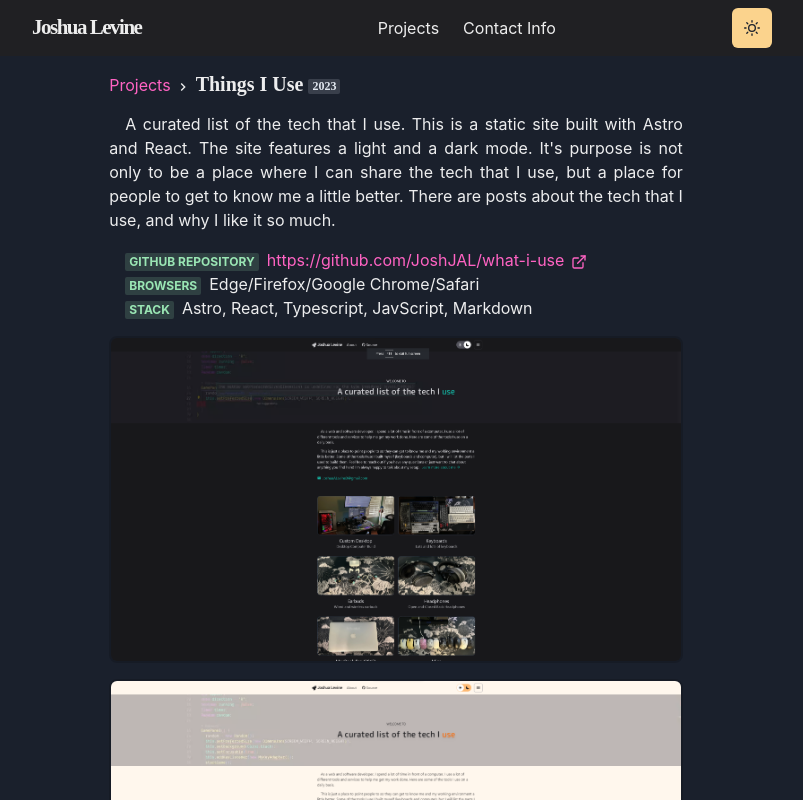
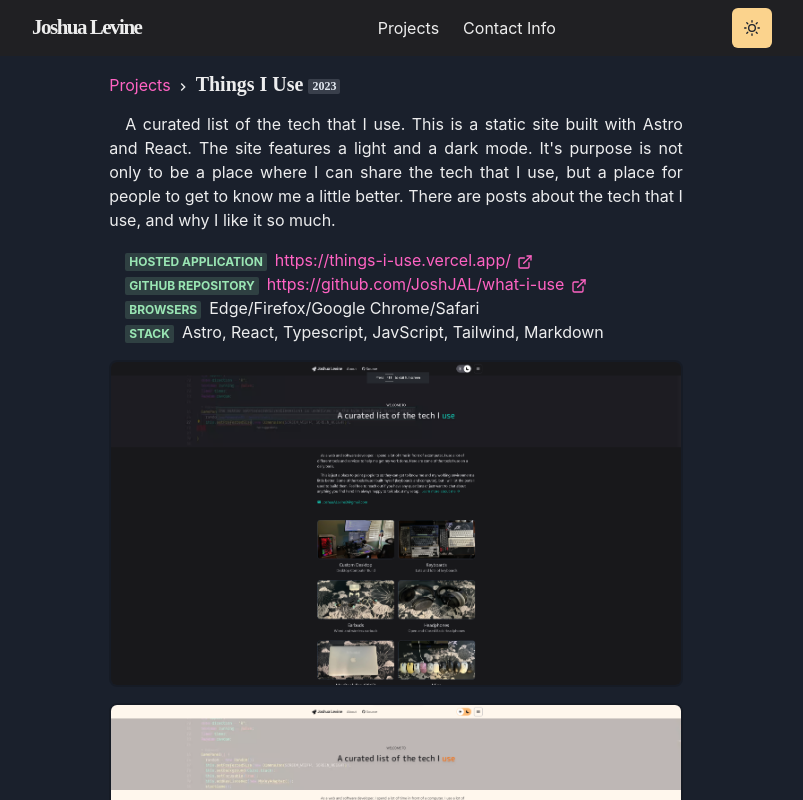
Before and after one commit to JoshJAL/updated-portfolio, a Next.js app: page /projects/thingsIUse in a window 1280 px wide. Shown: the top 800 px of the page, without its empty margins (244-1047 px from the left). Built offline with nearby package versions, Linux system fonts and the light colour scheme.

Commit message:
add hosted application to things I use

```diff
--- a/pages/projects/adminDashboard.js
+++ b/pages/projects/adminDashboard.js
@@ -21,7 +21,7 @@ const Work = () => {
         </P>
         <List ml={4} my={4}>
           <ListItem>
-            <Meta>Working Application</Meta>
+            <Meta>Hosted Application</Meta>
             <Link href='https://admin-dashboard-six-lake.vercel.app/'>
               https://admin-dashboard-six-lake.vercel.app/ <ExternalLinkIcon mx='2px' />
             </Link>
--- a/pages/projects/simpleCalculator.js
+++ b/pages/projects/simpleCalculator.js
@@ -17,7 +17,7 @@ const Work = () => {
         </P>
         <List ml={4} my={4}>
           <ListItem>
-            <Meta>Working Application</Meta>
+            <Meta>Hosted Application</Meta>
             <Link href='https://joshjal.github.io/simpleCalculator/'>
               https://joshjal.github.io/simpleCalculator/ <ExternalLinkIcon mx='2px' />
             </Link>
--- a/pages/projects/thingsIUse.js
+++ b/pages/projects/thingsIUse.js
@@ -19,6 +19,12 @@ const Work = () => {
         </P>
         <List ml={4} my={4}>
           <ListItem>
+            <Meta>Hosted Application</Meta>
+            <Link href='https://things-i-use.vercel.app/'>
+              https://things-i-use.vercel.app/ <ExternalLinkIcon mx='2px' />
+            </Link>
+          </ListItem>
+          <ListItem>
             <Meta>GitHub Repository</Meta>
             <Link href='https://github.com/JoshJAL/what-i-use'>
               https://github.com/JoshJAL/what-i-use <ExternalLinkIcon mx='2px' />
@@ -30,7 +36,7 @@ const Work = () => {
           </ListItem>
           <ListItem>
             <Meta>Stack</Meta>
-            <span>Astro, React, Typescript, JavScript, Markdown</span>
+            <span>Astro, React, Typescript, JavScript, Tailwind, Markdown</span>
           </ListItem>
         </List>
 
```
